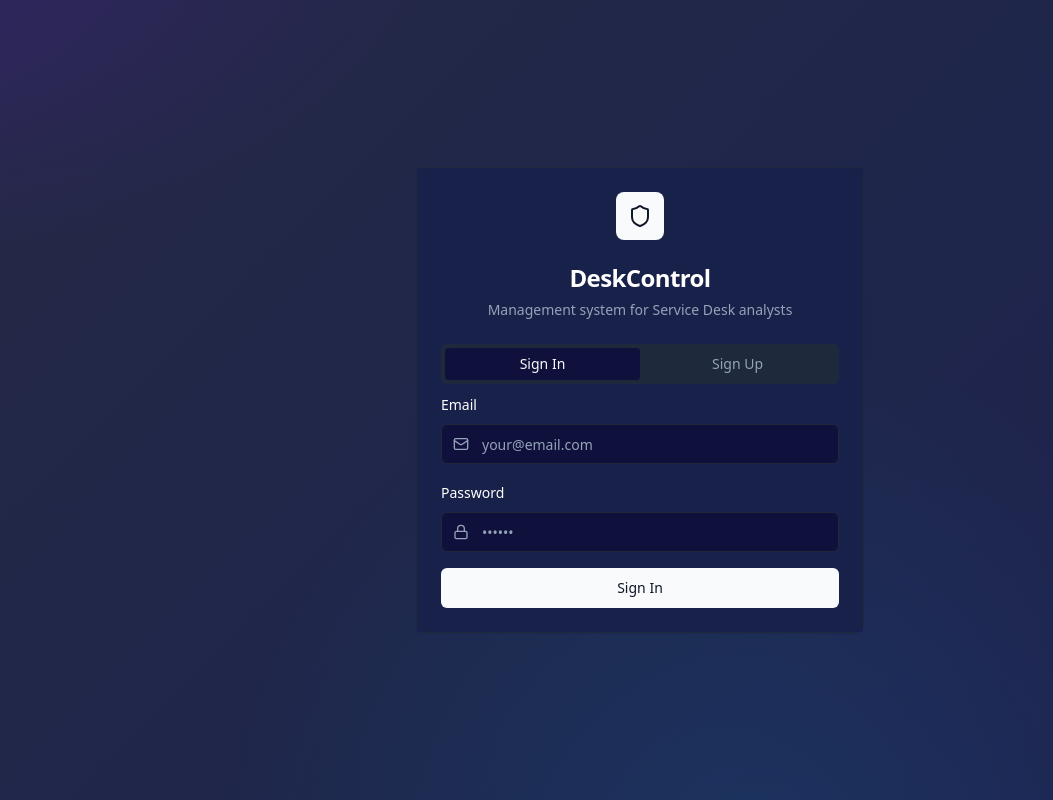
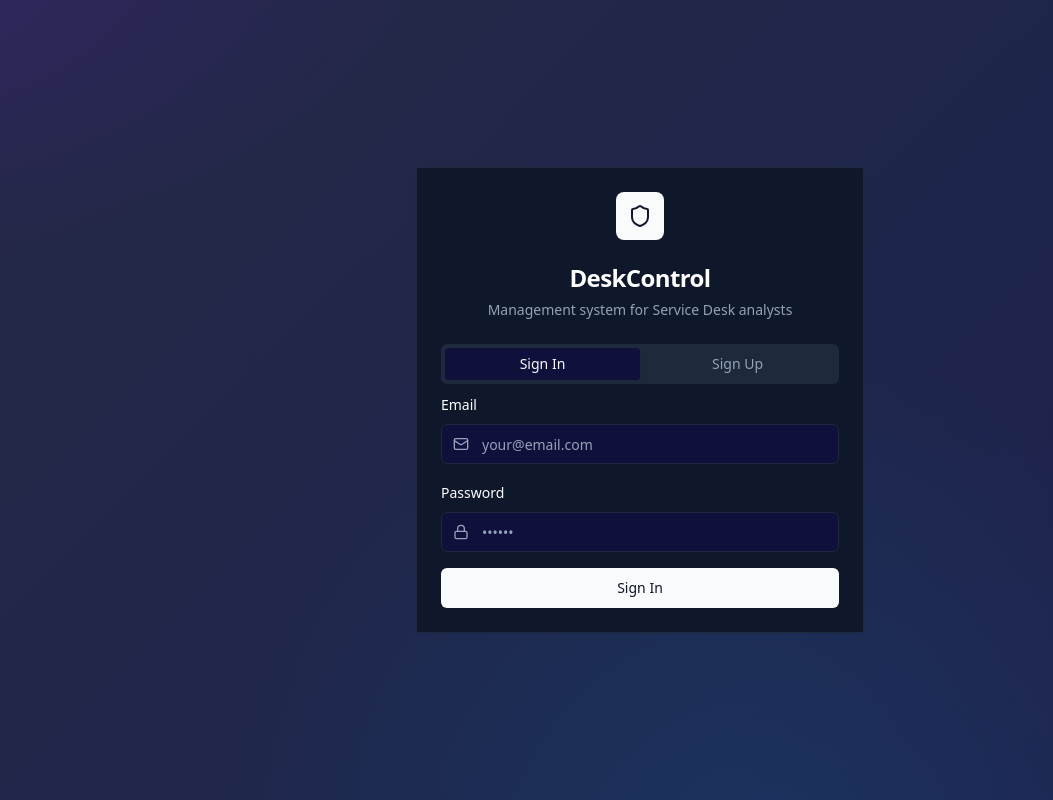
Before and after one commit to GabriellyFerreiraa/workmate-nexus, a React (Vite) app: page /auth in a window 1280 px wide. Shown: the whole page, without its empty margins (0-1053 px from the left). Built offline with nearby package versions, Linux system fonts and the light colour scheme.

Commit message:
Visual edit in Lovable
Edited UI in Lovable

```diff
--- a/src/pages/Auth.tsx
+++ b/src/pages/Auth.tsx
@@ -85,7 +85,7 @@ const Auth = () => {
   };
   return <div className="min-h-screen flex items-center justify-center bg-background p-4 landing-theme">
       <Card className="w-full max-w-md">
-        <CardHeader className="text-center bg-[#0a1069]/[0.31]">
+        <CardHeader className="text-center bg-slate-900">
           <div className="mx-auto mb-4 flex h-12 w-12 items-center justify-center rounded-lg bg-primary">
             <Shield className="h-6 w-6 text-primary-foreground" />
           </div>
@@ -94,7 +94,7 @@ const Auth = () => {
             Management system for Service Desk analysts
           </CardDescription>
         </CardHeader>
-        <CardContent className="bg-[#0a1069]/[0.31]">
+        <CardContent className="bg-slate-900">
           <Tabs defaultValue="login" className="w-full">
             <TabsList className="grid w-full grid-cols-2">
               <TabsTrigger value="login">Sign In</TabsTrigger>
```
